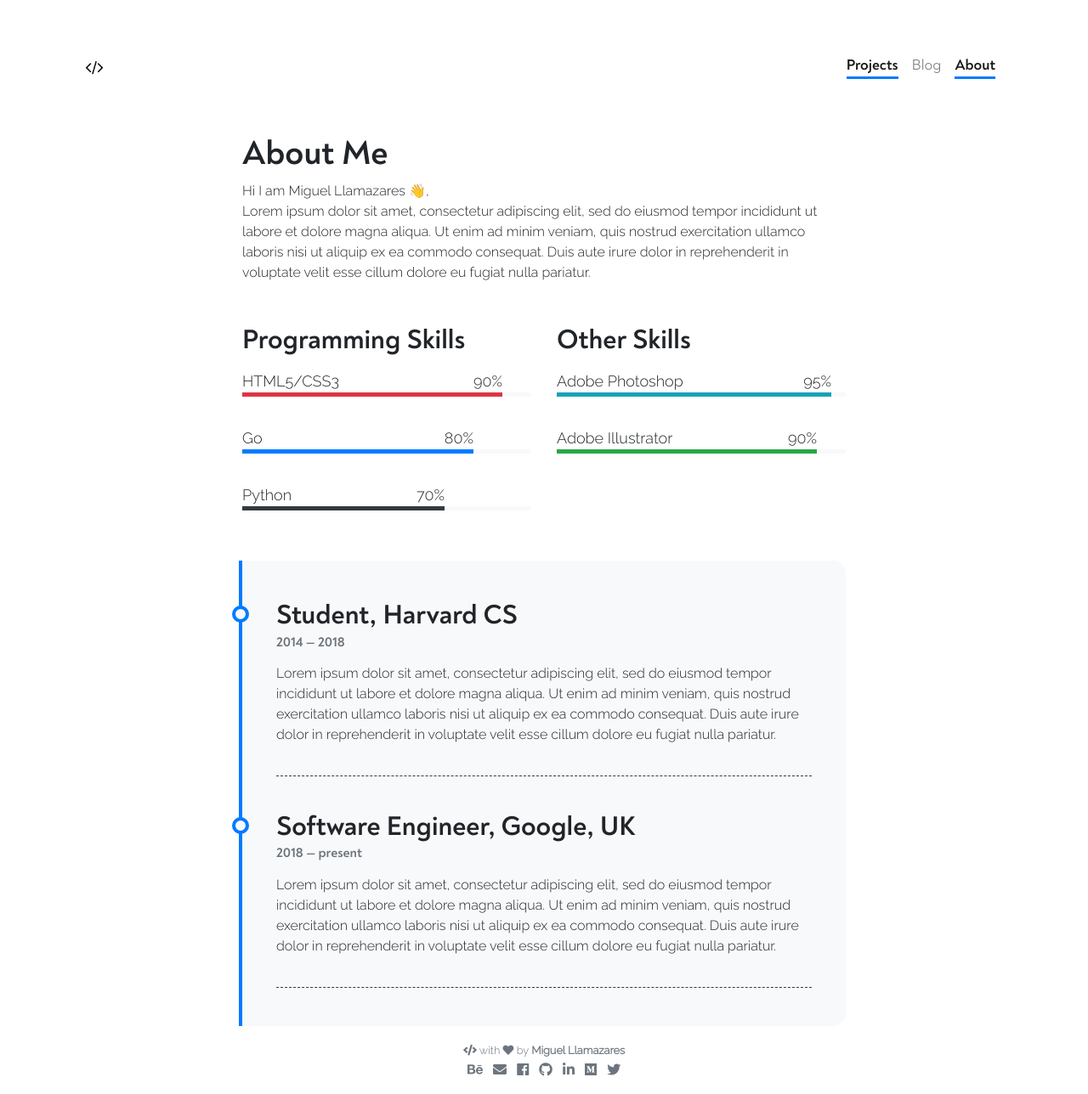
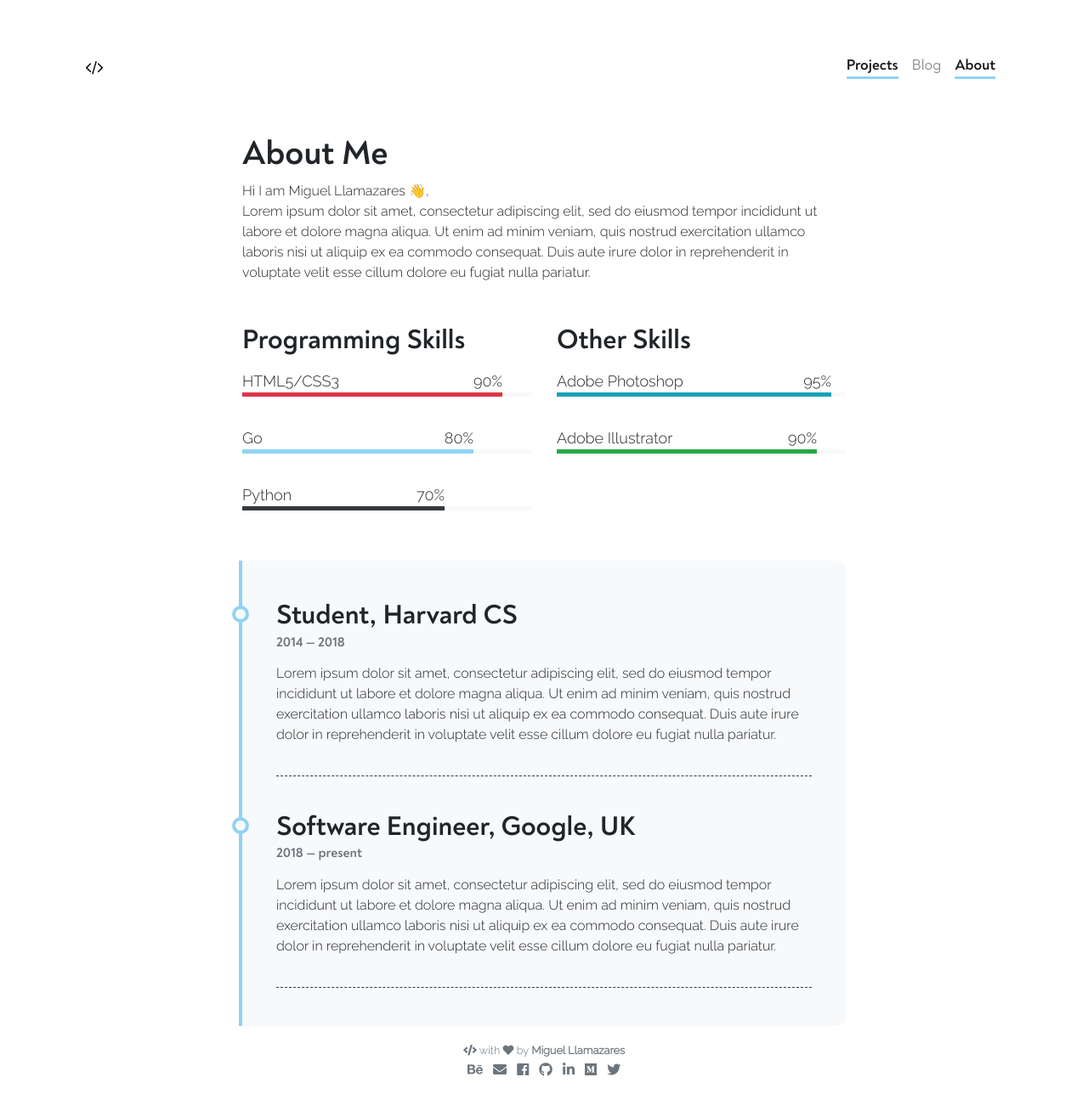
Before and after one commit to mllamazares/mllamazares.github.io, a Jekyll site: the page built from pages/about.md, in a window 1280 px wide. Shown: the whole page at 85% size. Built offline with Jekyll 4.4.1, drawn with Linux system fonts in a browser that asks for light colours; nearby versions of some CDN libraries; emoji names are drawn with the system emoji font.

Commit message:
Update _variables.scss

```diff
--- a/_sass/_variables.scss
+++ b/_sass/_variables.scss
@@ -1,4 +1,4 @@
-$primary:   #007bff;
+$primary:   #8fd3f4;
 $secondary: #6c757d;
 $success:   #28a745;
 $info:      #17a2b8;
@@ -7,4 +7,4 @@ $danger:    #dc3545;
 $light:     #f8f9fa;
 $dark:      #343a40;
 
-$rounded-borders: 15px;
+$rounded-borders: 10px;
```
